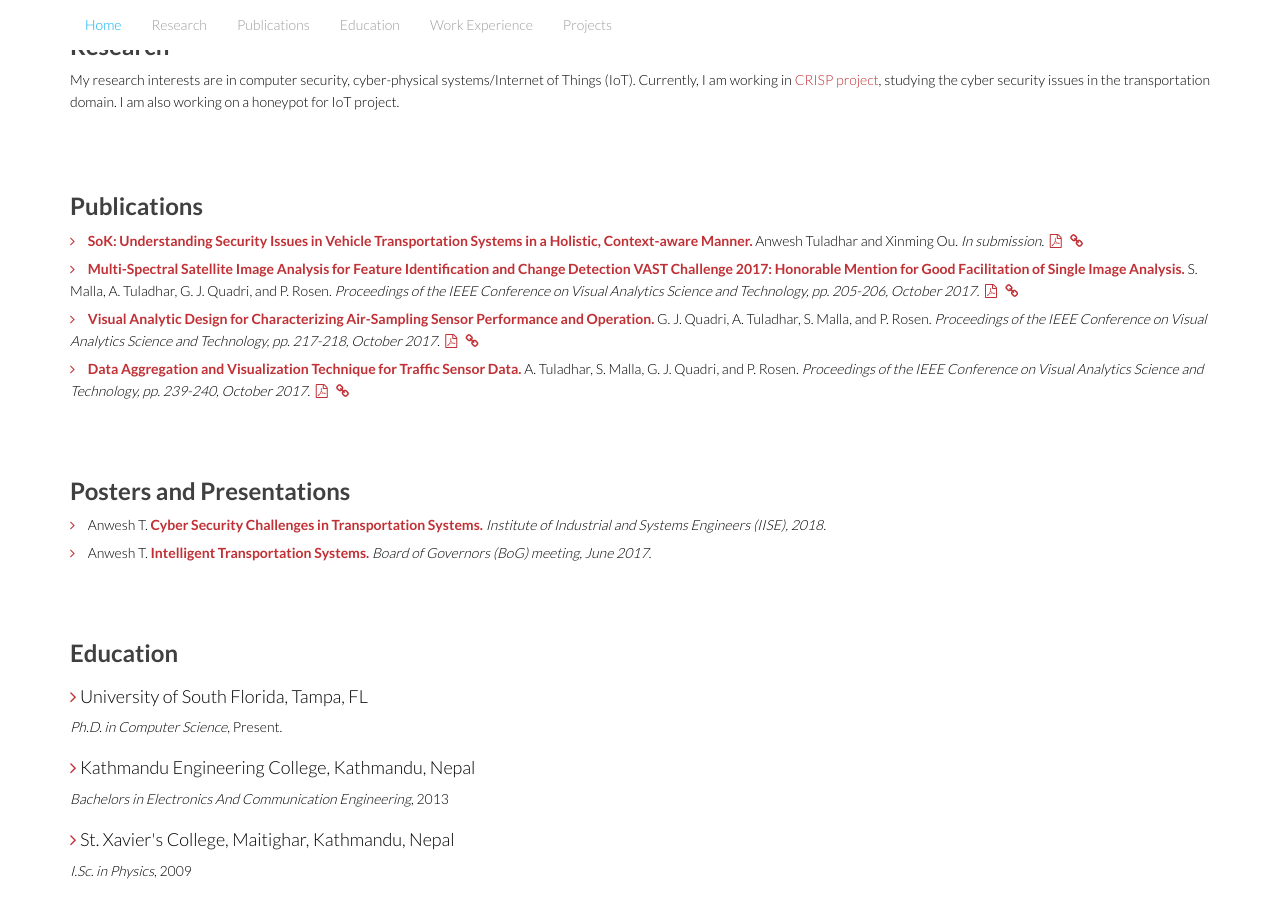
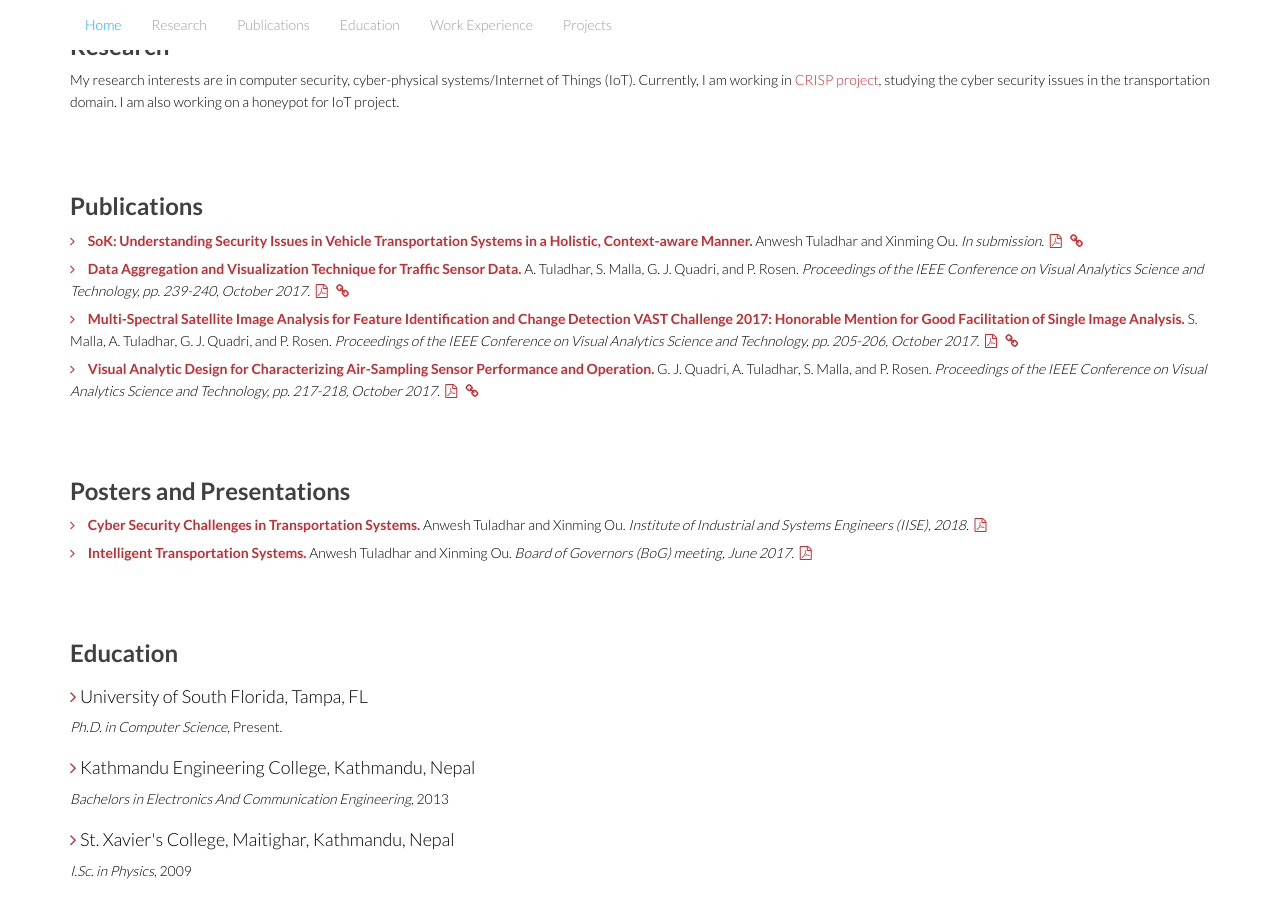
Before and after one commit to anwesht/anwesht.github.io, a Jekyll site: the page built from index.md, in a window 1280 px wide and 900 px high, scrolled down 708 px. Built offline with Jekyll 4.4.1, drawn with Linux system fonts in a browser that asks for light colours.

Commit message:
Updated posters.

```diff
--- a/_includes/sections/aboutme.html
+++ b/_includes/sections/aboutme.html
@@ -38,6 +38,7 @@ PUBLICATIONS
       <div class="col-sm-12">
         <h2 class="title-strong text-left wow fadeInDown" data-wow-duration="500ms" data-wow-delay="300ms">Publications</h2>
 
+        <!--list from services page.-->
         <!--  Publications list -->
         <ul class="elements">
           {% for pub in site.data.publications %}
@@ -63,82 +64,6 @@ PUBLICATIONS
             </li>
           {% endfor %}
         </ul>
-
-        <!--list from services page.-->
-        <!--<ul class="elements">
-          <li class="wow fadeInUp" data-wow-duration="900ms" data-wow-delay="100ms"><i class="fa fa-angle-right"></i>
-            Anwesh Tuladhar and Xinming Ou.<strong> <a href="http://www.arguslab.org/tech_reports/2019-1" target="_blank"> SoK: Understanding Security Issues in
-              Vehicle Transportation Systems in a Holistic, Context-aware Manner. </a> </strong>
-            <span class="italic">In submission.</span>
-            <span>
-              <a href="http://www.arguslab.org/documents/tech_reports/2019/sok-vehicular-transportation-atuladhar.pdf" target="_blank">
-                <i class="fa fa-file-pdf-o fa-fw"></i>
-              </a>
-              <a href="http://www.arguslab.org/tech_reports/2019-1" target="_blank">
-                <i class="fa fa-link fa-fw"></i>
-              </a>
-            </span>
-          </li>
-
-          <li class="wow fadeInUp" data-wow-duration="900ms" data-wow-delay="100ms"><i class="fa fa-angle-right"></i>
-            S. Malla, A. Tuladhar, G. J. Quadri, and P. Rosen,
-            <strong> <a href="resources/papers/sulav-vast_2017.pdf" target="_blank"> Multi-Spectral Satellite
-              Image Analysis for Feature Identification and Change Detection VAST Challenge 2017: Honorable Mention for
-              Good Facilitation of Single Image Analysis. </a>
-            </strong>
-            <span class="italic">Proceedings of the IEEE Conference on Visual Analytics Science and Technology,
-              pp. 205-206, October 2017.
-            </span>
-            <span>
-              <a href="resources/papers/sulav-vast_2017.pdf" target="_blank">
-                  <i class="fa fa-file-pdf-o fa-fw"></i>
-              </a>
-              <a href="https://ieeexplore.ieee.org/abstract/document/8585482" target="_blank">
-                <i class="fa fa-link fa-fw"></i>
-              </a>
-            </span>
-          </li>
-
-          <li class="wow fadeInUp" data-wow-duration="900ms" data-wow-delay="100ms"><i class="fa fa-angle-right"></i>
-            G. J. Quadri, A. Tuladhar, S. Malla, and P. Rosen,
-            <strong> <a href="resources/papers/ghulam_jilani-vast_2017.pdf" target="_blank"> Visual Analytic Design for
-              Characterizing Air-Sampling Sensor Performance and Operation. </a> </strong>
-            <span class="italic">Proceedings of the IEEE Conference on Visual Analytics Science and Technology,
-              pp. 217-218, October 2017.
-            </span>
-            <span>
-              <a href="resources/papers/ghulam_jilani-vast_2017.pdf" target="_blank">
-                <i class="fa fa-file-pdf-o fa-fw"></i>
-              </a>
-              <a href="https://ieeexplore.ieee.org/abstract/document/8585678" target="_blank">
-                <i class="fa fa-link fa-fw"></i>
-              </a>
-            </span>
-          </li>
-
-          <li class="wow fadeInUp" data-wow-duration="900ms" data-wow-delay="100ms"><i class="fa fa-angle-right"></i>
-            A. Tuladhar, S. Malla, G. J. Quadri, and P. Rosen,
-            <strong> <a href="resources/papers/anwesh-vast_2017.pdf" target="_blank">Data Aggregation and
-              Visualization Technique for Traffic Sensor Data. </a>
-            </strong>
-            <span class="italic">Proceedings of the IEEE Conference on Visual Analytics Science and Technology,
-              pp. 239-240, October 2017.
-            </span>
-            <span>
-              <a href="resources/papers/anwesh-vast_2017.pdf" target="_blank">
-                <i class="fa fa-file-pdf-o fa-fw"></i>
-              </a>
-              <a href="https://ieeexplore.ieee.org/abstract/document/8585568" target="_blank">
-&lt;!&ndash;                <i class="fa fa-file-pdf-o fa-fw"></i>&ndash;&gt;
-                <i class="fa fa-link fa-fw"></i>
-              </a>
-            </span>
-          </li>-->
-         <!-- <li class="wow fadeInUp" data-wow-duration="800ms" data-wow-delay="200ms"><i class="fa fa-angle-right"></i>
-          Anwesh T. <strong> <a href="resources/its-2017.pdf" target="_blank">Intelligent Transportation Systems. </a> </strong>
-          <span class="italic">Board of Governors (BoG) meeting, June 2017.</span>
-          </li>-->
-
           <!--
           <li class="wow fadeInUp" data-wow-duration="800ms" data-wow-delay="200ms"><i class="fa fa-angle-right"></i> scrambled it to make a type specimen book.</li>
           <li class="wow fadeInUp" data-wow-duration="700ms" data-wow-delay="300ms"><i class="fa fa-angle-right"></i> scrambled it to make a type specimen book.</li>
@@ -156,23 +81,51 @@ POSTERS
     <div class="row">
       <div class="col-sm-12">
         <h2 class="title-strong text-left wow fadeInDown" data-wow-duration="500ms" data-wow-delay="300ms">Posters and Presentations</h2>
+
         <!--list from services page.-->
+        <!--  Publications list -->
         <ul class="elements">
+          {% for pub in site.data.posters %}
           <li class="wow fadeInUp" data-wow-duration="900ms" data-wow-delay="100ms"><i class="fa fa-angle-right"></i>
+            <strong>
+              <a href="{{ pub.pdf }}" target="_blank">
+                {{pub.title}}
+              </a>
+            </strong>
+            <span> {{ pub.authors }} </span>
+            <span class="italic">{{ pub.details }}</span>
+
+            <span>
+                  <a href="{{ pub.pdf }}" target="_blank">
+                    <i class="fa fa-file-pdf-o fa-fw"></i>
+                  </a>
+                {% if pub.link %}
+                  <a href="{{ pub.link }}" target="_blank">
+                    <i class="fa fa-link fa-fw"></i>
+                  </a>
+                {% endif %}
+                </span>
+          </li>
+          {% endfor %}
+        </ul>
+
+        <!--list from services page.-->
+<!--        <ul class="elements">-->
+          <!--<li class="wow fadeInUp" data-wow-duration="900ms" data-wow-delay="100ms"><i class="fa fa-angle-right"></i>
             Anwesh T. <strong> <a href="resources/iise-2018.pdf" target="_blank">Cyber Security Challenges in Transportation Systems. </a> </strong>
             <span class="italic">Institute of Industrial and Systems Engineers (IISE), 2018.</span>
           </li>
           <li class="wow fadeInUp" data-wow-duration="800ms" data-wow-delay="200ms"><i class="fa fa-angle-right"></i>
             Anwesh T. <strong> <a href="resources/its-2017.pdf" target="_blank">Intelligent Transportation Systems. </a> </strong>
             <span class="italic">Board of Governors (BoG) meeting, June 2017.</span>
-          </li>
+          </li>-->
 
           <!--
           <li class="wow fadeInUp" data-wow-duration="800ms" data-wow-delay="200ms"><i class="fa fa-angle-right"></i> scrambled it to make a type specimen book.</li>
           <li class="wow fadeInUp" data-wow-duration="700ms" data-wow-delay="300ms"><i class="fa fa-angle-right"></i> scrambled it to make a type specimen book.</li>
           <li class="wow fadeInUp" data-wow-duration="600ms" data-wow-delay="400ms"><i class="fa fa-angle-right"></i> scrambled it to make a type specimen book.</li>
           <li class="wow fadeInUp" data-wow-duration="500ms" data-wow-delay="500ms"><i class="fa fa-angle-right"></i> but also the leap into electronic typesetting.</li>-->
-        </ul>
+<!--        </ul>-->
       </div>
     </div>
   </div>
```
Also changed, not shown: _data/posters.yml (added, +9 -0 lines), _data/publications.yml (+6 -6 lines).
